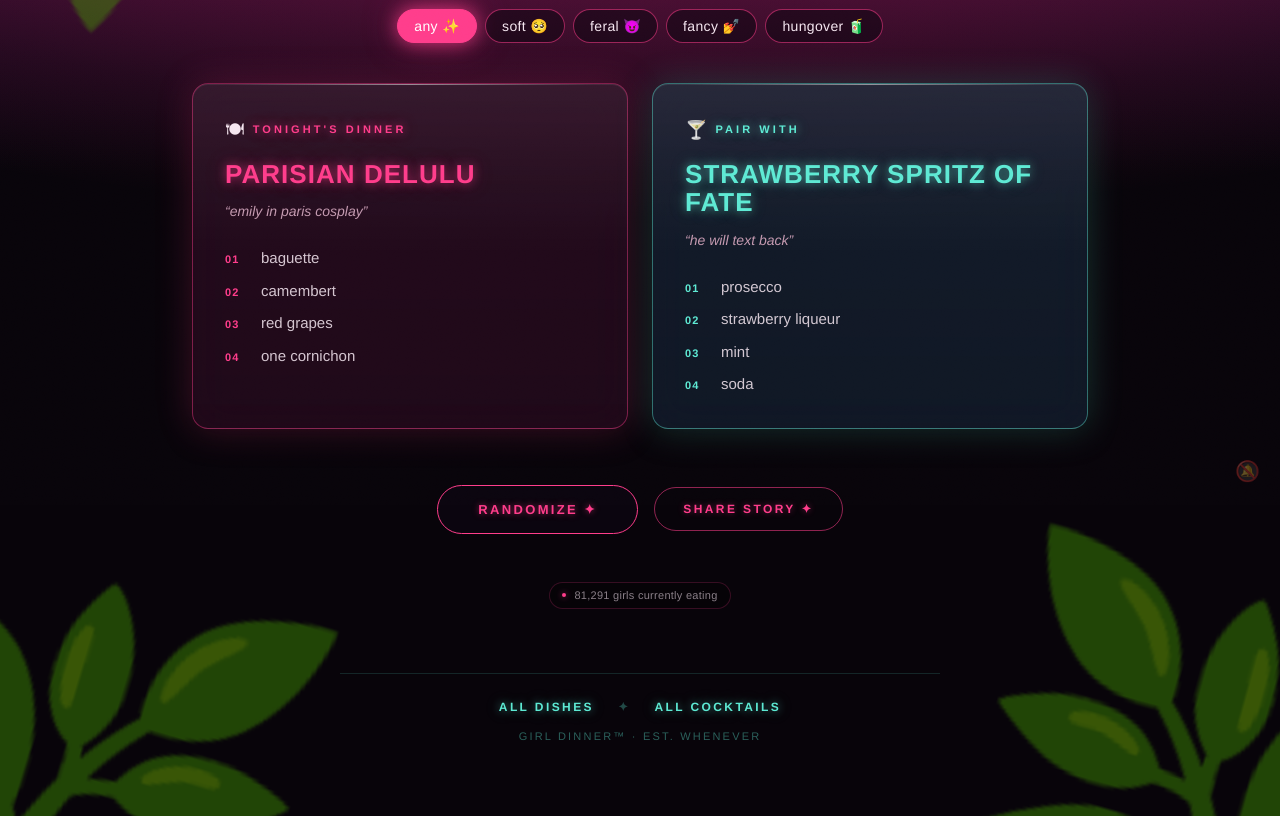
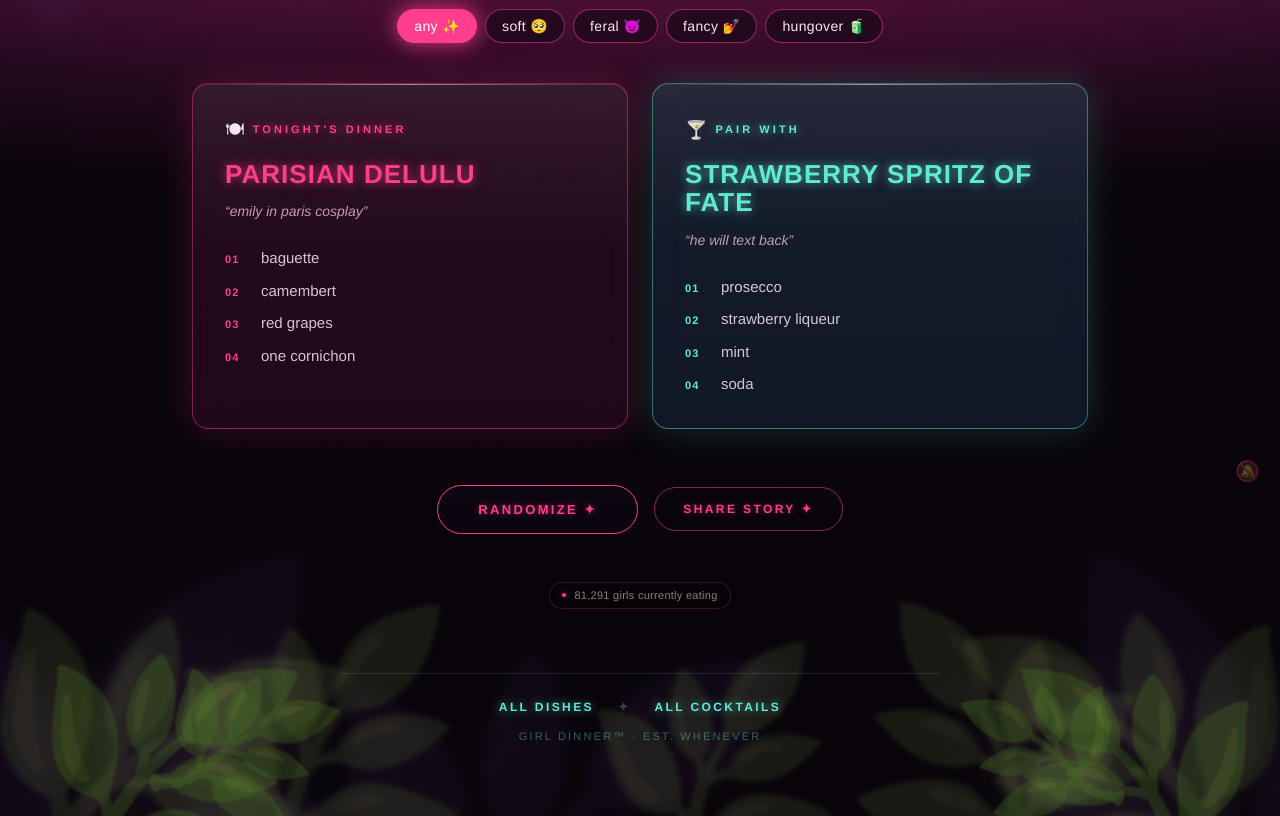
Before and after one commit to jofragotre/girl_dinner, a Next.js app in the folder girl-dinner/: page / in a window 1280 px wide. Shown: the part 295-1111 px from the top of the page. Built offline with nearby package versions, Linux system fonts and the light colour scheme.

Commit message:
feat: add JunglePlants component for enhanced visual depth and replace corner plants

```diff
--- a/girl-dinner/app/cocktails/page.tsx
+++ b/girl-dinner/app/cocktails/page.tsx
@@ -1,6 +1,7 @@
 import Link from "next/link";
 import cocktails from "@/data/cocktails.json";
 import type { Cocktail } from "@/lib/types";
+import JunglePlants from "../components/JunglePlants";
 
 const allCocktails = cocktails as Cocktail[];
 
@@ -19,12 +20,7 @@ export const metadata = {
 export default function CocktailsPage() {
   return (
     <main className="interior-bg relative min-h-screen flex flex-col items-center px-6 py-16 font-sans overflow-hidden">
-      <div aria-hidden="true" className="pointer-events-none absolute inset-0 overflow-hidden">
-        <span className="corner-plant corner-plant--tl">🌿</span>
-        <span className="corner-plant corner-plant--tr">🌿</span>
-        <span className="corner-plant corner-plant--bl">🌿</span>
-        <span className="corner-plant corner-plant--br">🌿</span>
-      </div>
+      <JunglePlants />
 
       <header className="relative z-10 text-center mb-12">
         <Link
--- /dev/null
+++ b/girl-dinner/app/components/JunglePlants.tsx
@@ -0,0 +1,80 @@
+import type { CSSProperties } from "react";
+
+type Layer = 1 | 2 | 3;
+
+type Plant = {
+  layer: Layer;
+  fontSize: number;
+  top?: number | string;
+  left?: number | string;
+  right?: number | string;
+  bottom?: number | string;
+  rotate: number;
+  scaleX?: 1 | -1;
+  swayAmp?: number;
+  delay: number;
+  duration?: number;
+};
+
+const LEAF = "🌿";
+
+const plants: Plant[] = [
+  // TL corner — leaning inward (down-right, toward center)
+  { layer: 1, fontSize: 480, top: -280, left: -280, rotate: 130, delay: 0, duration: 11 },
+  { layer: 2, fontSize: 290, top: -80, left: -60, rotate: 145, delay: -2, duration: 9 },
+  { layer: 3, fontSize: 200, top: -10, left: 50, rotate: 120, delay: -3, swayAmp: 3, duration: 7 },
+  { layer: 3, fontSize: 130, top: 0, left: 10, rotate: 160, delay: -6, swayAmp: 3.5, duration: 8 },
+
+  // TR corner — leaning inward (down-left), mirrored
+  { layer: 1, fontSize: 460, top: -260, right: -260, rotate: 215, scaleX: -1, delay: -1, duration: 12 },
+  { layer: 2, fontSize: 280, top: -90, right: -50, rotate: 230, scaleX: -1, delay: -4, duration: 10 },
+  { layer: 3, fontSize: 190, top: -10, right: 40, rotate: 200, scaleX: -1, delay: -5, swayAmp: 3, duration: 8 },
+  { layer: 3, fontSize: 130, top: 0, right: 30, rotate: 230, scaleX: -1, delay: -2.5, swayAmp: 3.5, duration: 9 },
+
+  // Top edge — small hint
+  { layer: 2, fontSize: 210, top: -70, left: "42%", rotate: 180, delay: -6, duration: 13 },
+
+  // BL corner — lushest, rising up
+  { layer: 1, fontSize: 520, bottom: -320, left: -260, rotate: -10, delay: -7, duration: 13 },
+  { layer: 2, fontSize: 300, bottom: -100, left: -50, rotate: 20, delay: -2.5, duration: 10 },
+  { layer: 2, fontSize: 240, bottom: -50, left: 170, rotate: -5, delay: -5.5, duration: 8 },
+  { layer: 3, fontSize: 220, bottom: -60, left: 20, rotate: 10, delay: -1.5, swayAmp: 2.5, duration: 9 },
+  { layer: 3, fontSize: 140, bottom: 0, left: 150, rotate: 25, delay: -4, swayAmp: 3.5, duration: 7 },
+
+  // BR corner — rising up, mirrored
+  { layer: 1, fontSize: 460, bottom: -290, right: -240, rotate: 20, scaleX: -1, delay: -3.5, duration: 12 },
+  { layer: 2, fontSize: 280, bottom: -80, right: -40, rotate: -15, scaleX: -1, delay: -6.5, duration: 10 },
+  { layer: 2, fontSize: 230, bottom: -50, right: 140, rotate: 10, scaleX: -1, delay: -2, duration: 9 },
+  { layer: 3, fontSize: 210, bottom: -70, right: 10, rotate: -5, scaleX: -1, delay: -4.5, swayAmp: 3, duration: 9 },
+  { layer: 3, fontSize: 130, bottom: 0, right: 150, rotate: -20, scaleX: -1, delay: -0.5, swayAmp: 3.5, duration: 8 },
+
+  // Bottom edge — small hints
+  { layer: 1, fontSize: 400, bottom: -240, right: "38%", rotate: 5, delay: -7.5, duration: 14 },
+  { layer: 2, fontSize: 200, bottom: -50, left: "46%", rotate: -10, delay: -3, duration: 11 },
+];
+
+export default function JunglePlants() {
+  return (
+    <div aria-hidden="true" className="pointer-events-none absolute inset-0 overflow-hidden">
+      {plants.map((p, i) => {
+        const style: CSSProperties = {
+          fontSize: `${p.fontSize}px`,
+          top: p.top,
+          left: p.left,
+          right: p.right,
+          bottom: p.bottom,
+          animationDelay: `${p.delay}s`,
+          animationDuration: `${p.duration ?? 10}s`,
+          ["--base-rotate" as string]: `${p.rotate}deg`,
+          ["--base-scale-x" as string]: p.scaleX ?? 1,
+          ["--sway-amp" as string]: `${p.swayAmp ?? 2}deg`,
+        };
+        return (
+          <span key={i} className={`jungle-plant jungle-layer-${p.layer}`} style={style}>
+            {LEAF}
+          </span>
+        );
+      })}
+    </div>
+  );
+}
--- a/girl-dinner/app/dishes/page.tsx
+++ b/girl-dinner/app/dishes/page.tsx
@@ -1,6 +1,7 @@
 import Link from "next/link";
 import recipes from "@/data/recipes.json";
 import type { Recipe } from "@/lib/types";
+import JunglePlants from "../components/JunglePlants";
 
 const allRecipes = recipes as Recipe[];
 
@@ -19,12 +20,7 @@ export const metadata = {
 export default function DishesPage() {
   return (
     <main className="interior-bg relative min-h-screen flex flex-col items-center px-6 py-16 font-sans overflow-hidden">
-      <div aria-hidden="true" className="pointer-events-none absolute inset-0 overflow-hidden">
-        <span className="corner-plant corner-plant--tl">🌿</span>
-        <span className="corner-plant corner-plant--tr">🌿</span>
-        <span className="corner-plant corner-plant--bl">🌿</span>
-        <span className="corner-plant corner-plant--br">🌿</span>
-      </div>
+      <JunglePlants />
 
       <header className="relative z-10 text-center mb-12">
         <Link
--- a/girl-dinner/app/globals.css
+++ b/girl-dinner/app/globals.css
@@ -91,56 +91,50 @@ body::before {
   z-index: 0;
 }
 
-/* Corner plants — large silhouettes framing the page at all four corners.
-   Tinted dark pink/magenta via filter chain, subtle 8s sway. */
-.corner-plant {
+/* Jungle plants — 3-layer depth composition (see JunglePlants.tsx).
+   Shared base: positioning + sway. Per-layer modifiers set size-independent
+   look (opacity, blur, tint, glow, z-index). */
+.jungle-plant {
   --base-rotate: 0deg;
   --base-scale-x: 1;
+  --sway-amp: 2deg;
   position: absolute;
-  font-size: 360px;
   line-height: 1;
-  opacity: 0.4;
   pointer-events: none;
   user-select: none;
-  z-index: 0;
-  /* Natural green leaf, just a bit richer against the dark bg. */
-  filter: brightness(1) saturate(1.4) contrast(1.1);
-  animation: corner-sway 8s ease-in-out infinite alternate;
+  animation: jungle-sway 10s ease-in-out infinite alternate;
   will-change: transform;
 }
 
-.corner-plant--tl {
-  top: -130px;
-  left: -130px;
-  --base-rotate: 135deg;
+/* LAYER 1 — far background: big, soft, magenta/plum-tinted, heavily blurred */
+.jungle-layer-1 {
+  z-index: 1;
+  opacity: 0.09;
+  filter: blur(6px) hue-rotate(180deg) saturate(1.2) brightness(0.5);
 }
 
-.corner-plant--tr {
-  top: -130px;
-  right: -130px;
-  --base-rotate: 135deg;
-  --base-scale-x: -1;
-  animation-delay: -2s;
+/* LAYER 2 — mid: muted green with slight pink tint */
+.jungle-layer-2 {
+  z-index: 2;
+  opacity: 0.18;
+  filter: blur(2px) hue-rotate(-10deg) saturate(0.6) brightness(0.85);
 }
 
-.corner-plant--bl {
-  bottom: -130px;
-  left: -130px;
-  --base-rotate: 15deg;
-  animation-delay: -4s;
+/* LAYER 3 — foreground: sharp, natural green (dim-lit, not neon-day),
+   subtle dual-color glow to tie into the neon palette */
+.jungle-layer-3 {
+  z-index: 3;
+  opacity: 0.32;
+  filter:
+    saturate(0.85)
+    brightness(0.8)
+    drop-shadow(0 0 14px rgba(255, 61, 139, 0.12))
+    drop-shadow(0 0 22px rgba(94, 234, 212, 0.08));
 }
 
-.corner-plant--br {
-  bottom: -130px;
-  right: -130px;
-  --base-rotate: 15deg;
-  --base-scale-x: -1;
-  animation-delay: -6s;
-}
-
-@keyframes corner-sway {
-  0%   { transform: rotate(calc(var(--base-rotate) - 2deg)) scaleX(var(--base-scale-x)); }
-  100% { transform: rotate(calc(var(--base-rotate) + 2deg)) scaleX(var(--base-scale-x)); }
+@keyframes jungle-sway {
+  0%   { transform: rotate(calc(var(--base-rotate) - var(--sway-amp))) scaleX(var(--base-scale-x)); }
+  100% { transform: rotate(calc(var(--base-rotate) + var(--sway-amp))) scaleX(var(--base-scale-x)); }
 }
 
 /* Neon text glows */
--- a/girl-dinner/app/page.tsx
+++ b/girl-dinner/app/page.tsx
@@ -11,6 +11,7 @@ import type { Recipe, Cocktail, Mood } from "@/lib/types";
 import RecipeCard from "./components/RecipeCard";
 import MoodChips from "./components/MoodChips";
 import ShareCard from "./components/ShareCard";
+import JunglePlants from "./components/JunglePlants";
 
 const allRecipes = recipes as Recipe[];
 const allCocktails = cocktails as Cocktail[];
@@ -178,13 +179,8 @@ export default function Home() {
   return (
     <main className="two-zone-bg relative min-h-screen flex flex-col items-center px-6 pt-20 pb-12 font-sans overflow-hidden">
 
-      {/* Corner plants — framing all four corners, tinted magenta, slow sway */}
-      <div aria-hidden="true" className="pointer-events-none absolute inset-0 overflow-hidden">
-        <span className="corner-plant corner-plant--tl">🌿</span>
-        <span className="corner-plant corner-plant--tr">🌿</span>
-        <span className="corner-plant corner-plant--bl">🌿</span>
-        <span className="corner-plant corner-plant--br">🌿</span>
-      </div>
+      {/* Jungle overgrowth — 3-layer depth composition */}
+      <JunglePlants />
 
       {/* Header / storefront sign */}
       <header className="relative text-center mb-10 z-10">
```
Also changed, not shown: 1 other file (tests, documents, lock files or other folders).
